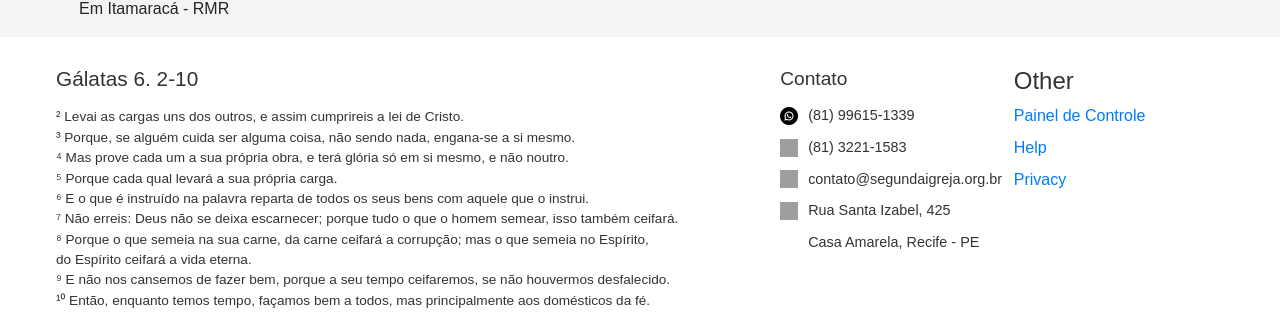
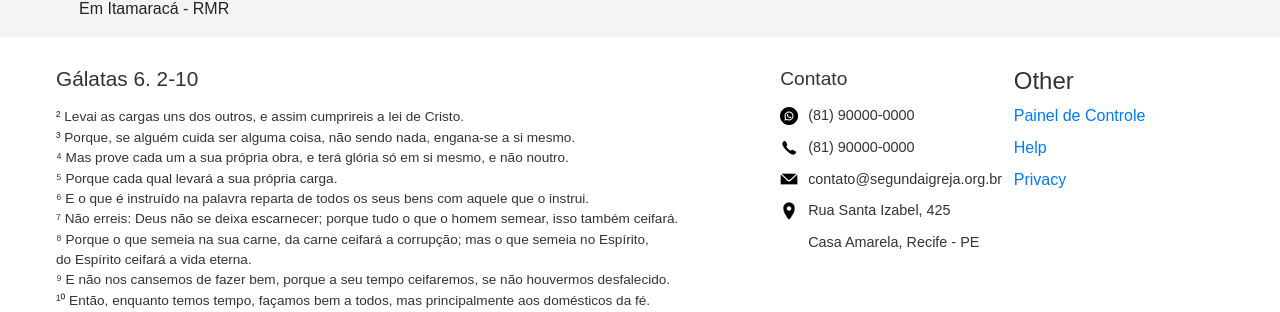
Before and after one commit to LucasAlb1609/site_igreja, a Django app: page /congregacoes/ in a window 1280 px wide. Shown: the part 797-1109 px from the top of the page. Run offline with Django 5.2, Linux system fonts and the light colour scheme; some libraries are stand-ins or nearby versions; grey boxes are pictures that could not be loaded.

Commit message:
ícones do rodapé

```diff
--- a/templates/base.html
+++ b/templates/base.html
@@ -126,8 +126,8 @@
             <div class="footer-endereco">
                 <h4>Contato</h4>
                 <ul>
-                    <li><img src="{% static '/fotos/ícones/whatsapp-preta.png' %}" alt="WhatsApp" class="contato-icon"> (81) 99615-1339</li>
-                    <li><img src="{% static '/fotos/ícones/telefone.png' %}" alt="Telefone" class="contato-icon"> (81) 3221-1583</li>
+                    <li><img src="{% static '/fotos/ícones/whatsapp-preta.png' %}" alt="WhatsApp" class="contato-icon"> (81) 90000-0000</li>
+                    <li><img src="{% static '/fotos/ícones/telefone.png' %}" alt="Telefone" class="contato-icon"> (81) 90000-0000</li>
                     <li><img src="{% static '/fotos/ícones/email.png' %}" alt="Email" class="contato-icon"> contato@segundaigreja.org.br</li>
                     <li><img src="{% static '/fotos/ícones/localizacao.png' %}" alt="Localização" class="contato-icon"> Rua Santa Izabel, 425</li>
                     <li><img src="{% static '/fotos/ícones/localizacao.png' %}" alt="Localização" class="contato-icon" style="opacity: 0;"> Casa Amarela, Recife - PE</li>
```
Also changed, not shown: static/fotos/ícones/email.png (added), static/fotos/ícones/localizacao.png (added), static/fotos/ícones/telefone.png (added).
